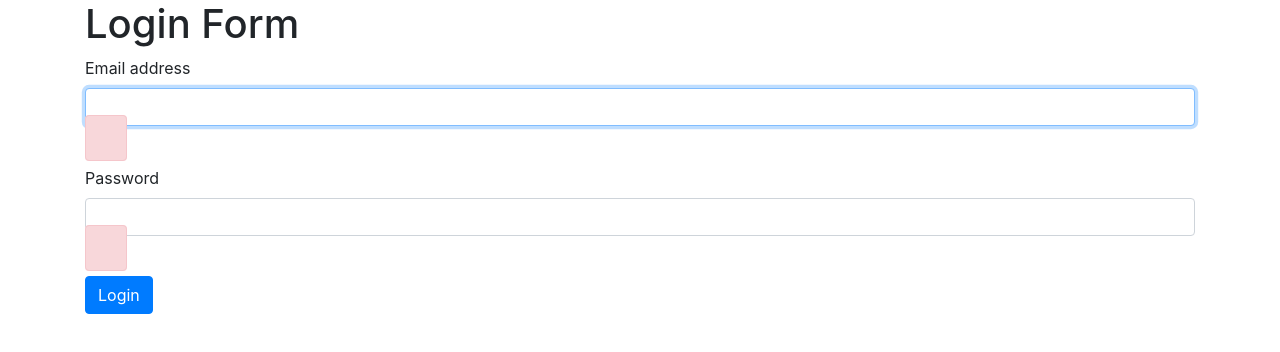
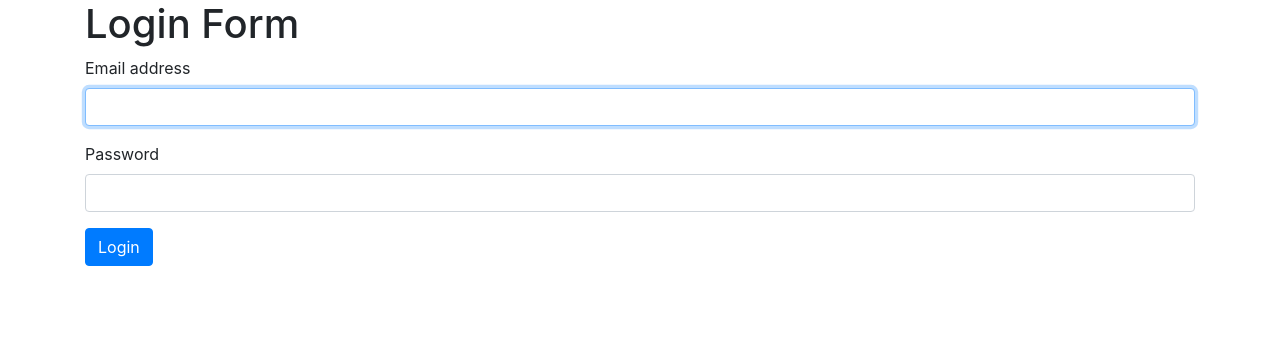
Before and after one commit to christianbiring1/Art_gallery_App, a React (Create React App) app: page / in a window 1280 px wide. Shown: the top 352 px of the page. Built offline with nearby package versions, Linux system fonts and the light colour scheme.

Commit message:
Add basic validation

```diff
--- a/src/components/authentication.jsx
+++ b/src/components/authentication.jsx
@@ -26,15 +26,30 @@ class LoginForm extends Component {
     e.preventDefault();
     const errors = this.validate();
     this.setState({ errors: errors || {} });
-    console.log(errors);
     if (errors) return;
-    console.log('Submitted!')
   }
 
+  validateProperty = input => {
+    if (input.name === 'useremail') {
+      if (input.value.trim() === '') return 'User email is required!'
+    }
+
+    if (input.name === 'userpassword') {
+      if (input.value.trim() === '') return 'Password is required!'
+    }
+  };
+
   handleChange = ({ currentTarget: input }) => {
+    const errors = { ...this.state.errors };
+    const errorMessage = this.validateProperty(input);
+    if (errorMessage) errors[input.name] = errorMessage;
+    else delete errors[input.name];
+
+
     const user = { ...this.state.user };
     user[input.name] = input.value;
-    this.setState({ user });
+
+    this.setState({ user, errors });
   }
   render() {
     const { user, errors } = this.state;
@@ -54,7 +69,7 @@ class LoginForm extends Component {
               value={user.email}
               onChange={this.handleChange}
             />
-            {errors && <span className='alert alert-danger'>{errors.useremail}</span>}
+            {errors['useremail'] && <div className='alert alert-danger'>{errors.useremail}</div>}
           </div>
           <div className="form-group">
             <label htmlFor="password">Password</label>
@@ -66,7 +81,7 @@ class LoginForm extends Component {
               value={user.password}
               onChange={this.handleChange}
             />
-            {errors && <span className='alert alert-danger'>{errors.userpassword}</span>}
+            {errors['userpassword'] && <div className='alert alert-danger'>{errors.userpassword}</div>}
           </div>
           <button type="submit" className='btn btn-primary'>Login</button>
         </form>
```
